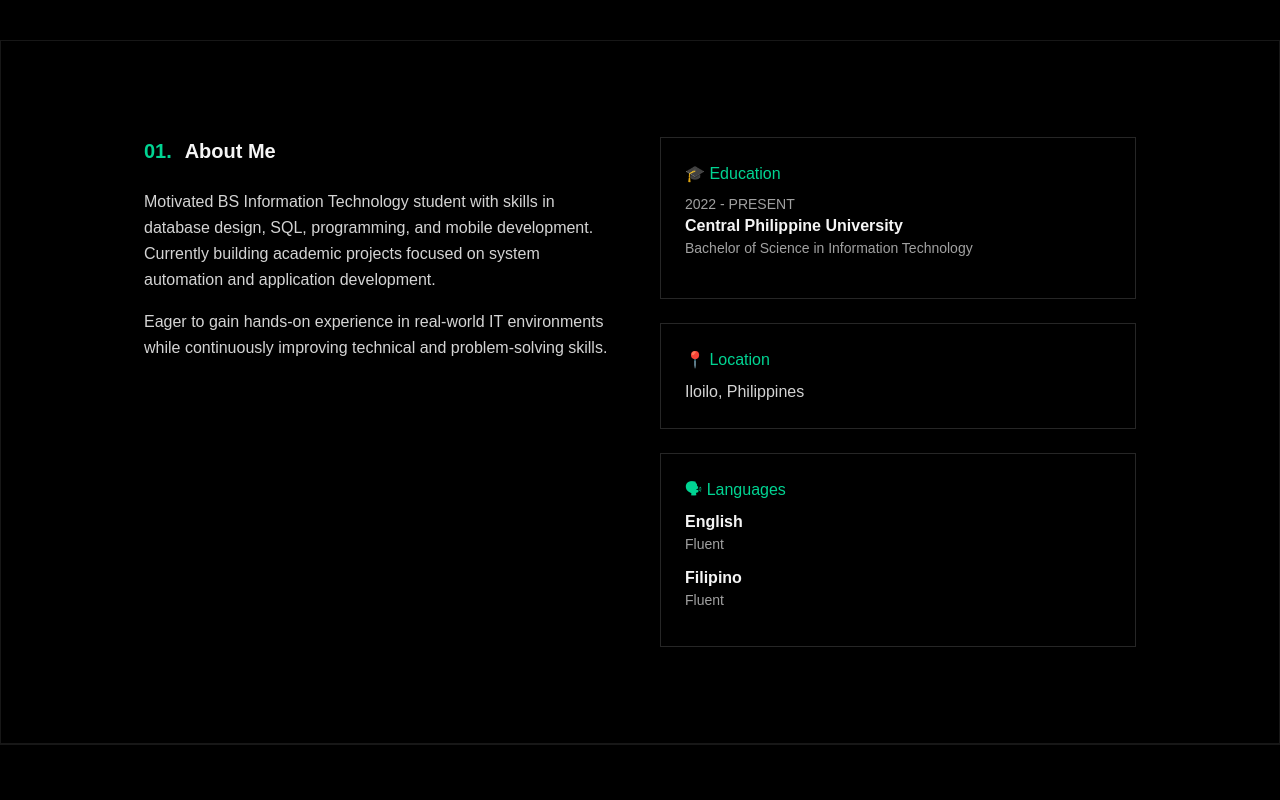
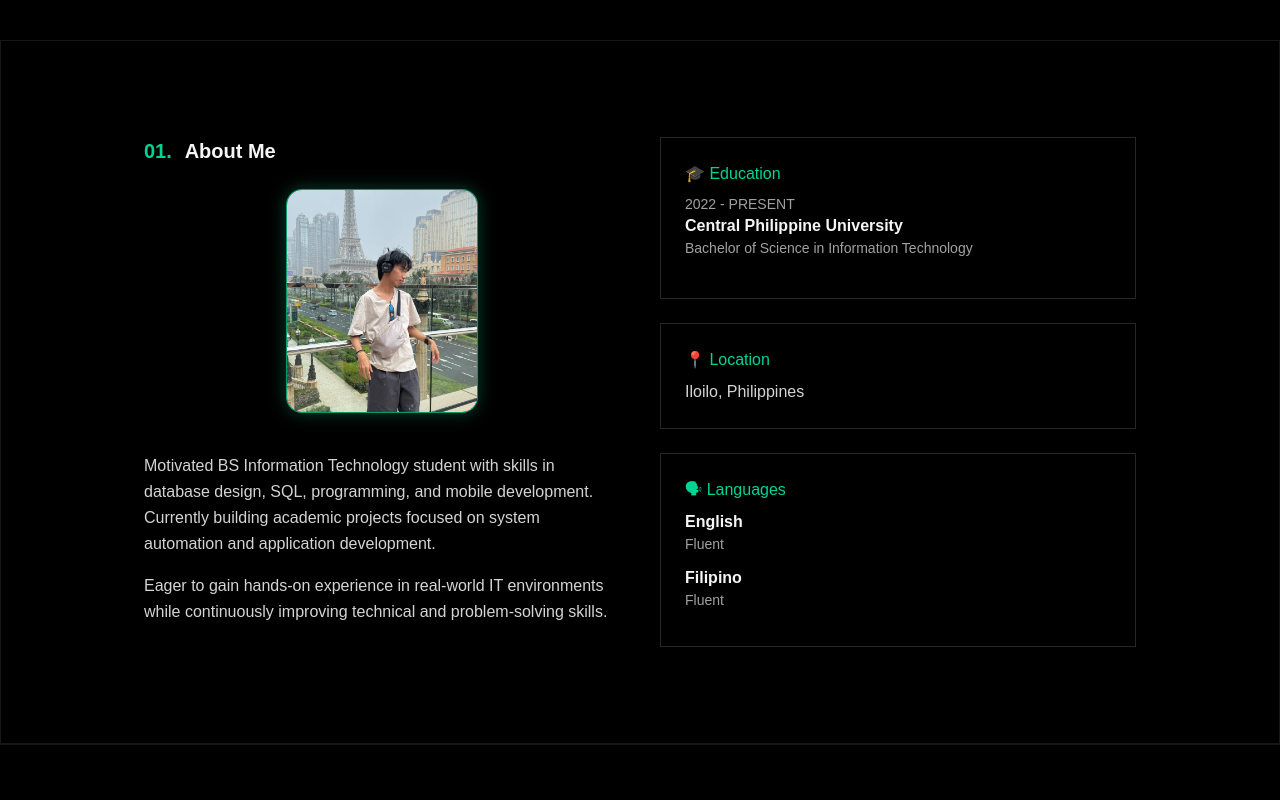
Before and after one commit to corvo-fly/montelibano_nextjs_portfolio, a Next.js app: page / in a window 1280 px wide. Shown: the part 760-1560 px from the top of the page. Built offline with nearby package versions, Linux system fonts and the light colour scheme.

Commit message:
update small fixes and added a picture

```diff
--- a/components/about.jsx
+++ b/components/about.jsx
@@ -1,3 +1,4 @@
+/* eslint-disable @next/next/no-img-element */
 export default function About() {
     return (
     <section
@@ -9,6 +10,19 @@ export default function About() {
                 <h2 className="text-xl md:text-2x1 font-semibold mb-6">
                     <span className="text-emerald-400 mr-2">01.</span> About Me
                 </h2>
+
+                <div className="flex justify-center mb-10">
+                    <div className="group">
+                        <div
+                            className="w-64 h-44 md:w-48 md:h-56 rounded-2xl overflow-hidden border border-emerald-400/70 bg-neutral-900 shadow-[0_0_18px_rgba(16,185,129,0.35)] transition-all duration-300 group-hover:shadow-[0_0_32px_rgba(16,185,129,0.55)] group-hover:-translate-y-1">
+                            <img
+                            src="/profile.jpg"
+                            alt="Profile"
+                            className="w-full h-full object-cover scale-150 transition-all duration-300"
+                            />
+                        </div>
+                    </div>
+                </div>
 
                 <p className="text-neutral-300 mb-4 leading-relaxed">
                     Motivated BS Information Technology student with skills in database design,
--- a/components/hero.jsx
+++ b/components/hero.jsx
@@ -26,7 +26,7 @@ export default function Hero() {
                         Explore My Work ⬇
                     </a>
 
-                    <a href="https://github.com/corvo-fly" target="_blank" rel="norefferer"
+                    <a href="https://github.com/corvo-fly" target="_blank" rel="noreferrer"
                     className="px-6 py-2 border border-neutral-700 text-neutral-200 text-sm md:text-base hover:border-emerald-400 hover:text-emerald-300 transform hover:scale-105 transition-all duration-200 inline-flex items-center gap-2">
                         <span>GitHub</span>
                     </a>
--- a/tailwind.config.js
+++ b/tailwind.config.js
@@ -1,19 +1,18 @@
 module.exports = {
-    content: [
-        "./app/**/*.{js,jsx,ts,tsx}",
-        "./components/**/*.{js,jsx,ts,tsx}",
-    ],
+    content: ["./app/**/*.{js,jsx,ts,tsx}"],
+
     theme: {
         extend: {
             keyframes: {
                 "fade-up": {
-                    "0%": { opacity: 0, transform: "translateY(16px)" },
+                    "0%": { opacity: 0, transform: "translateY(40px)" },
                     "100%": { opacity: 1, transform: "translateY(0)" },
                 },
             },
             animation: {
-                "fade-up": "fade-up 0.6s ease-out forwards",
-            },
+                "fade-up": "fade-up 1.2s ease-out forwards",
+                },
+
         },
     },
     plugins: [],
```
Also changed, not shown: public/profile.jpg (added).
